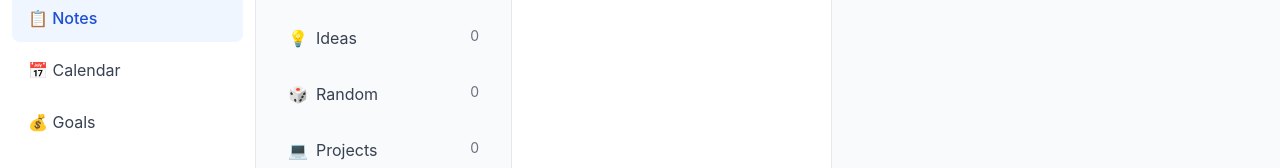
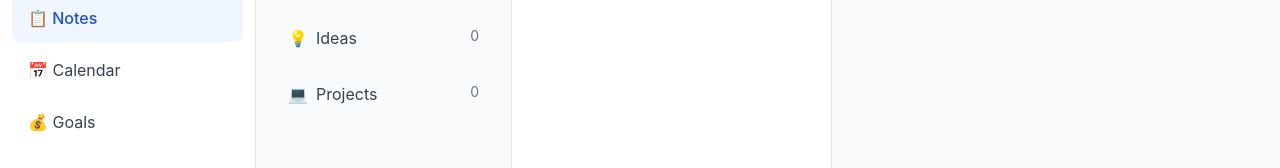
Before and after one commit to iwnass/Orbit, a React (Create React App) app: page / in a window 1280 px wide. Both pictures are taken after a click on the button "📋 Notes". Shown: the part 214-382 px from the top of the page. Built offline with nearby package versions, Linux system fonts and the light colour scheme; the HTML template or start-up script is replaced by a standard one.

Commit message:
v1.0.6 - Notes page fix
Auto updater test

```diff
--- a/package.json
+++ b/package.json
@@ -1,6 +1,6 @@
 {
   "name": "orbit-app",
-  "version": "1.0.5",
+  "version": "1.0.6",
   "description": "Local-first journal and productivity desktop app",
   "author": "iwnass",
   "main": "build/electron.js",
--- a/src/pages/NotesPage.js
+++ b/src/pages/NotesPage.js
@@ -6,7 +6,6 @@ const CATEGORIES = {
   school: { name: 'School', icon: '📚'},
   work: { name: 'Work', icon: '💼' },
   ideas: { name: 'Ideas', icon: '💡' },
-  random: { name: 'Random', icon: '🎲' },
   projects: { name: 'Projects', icon: '💻'}
 };
 
```
